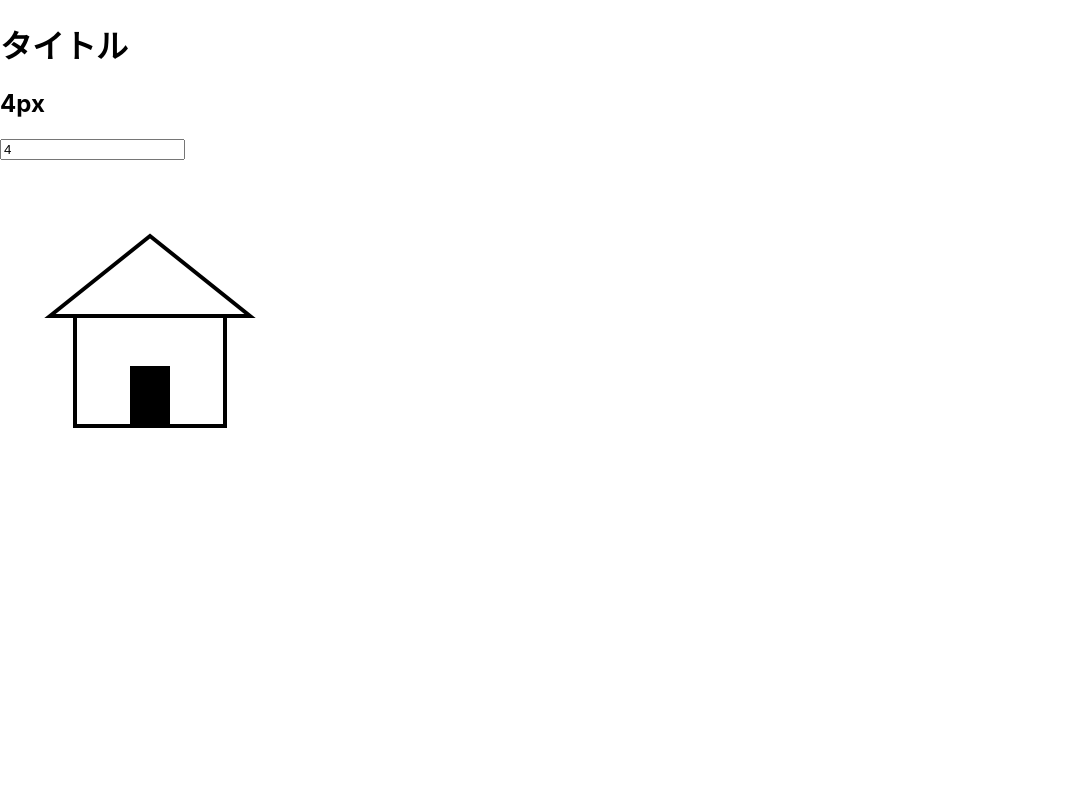
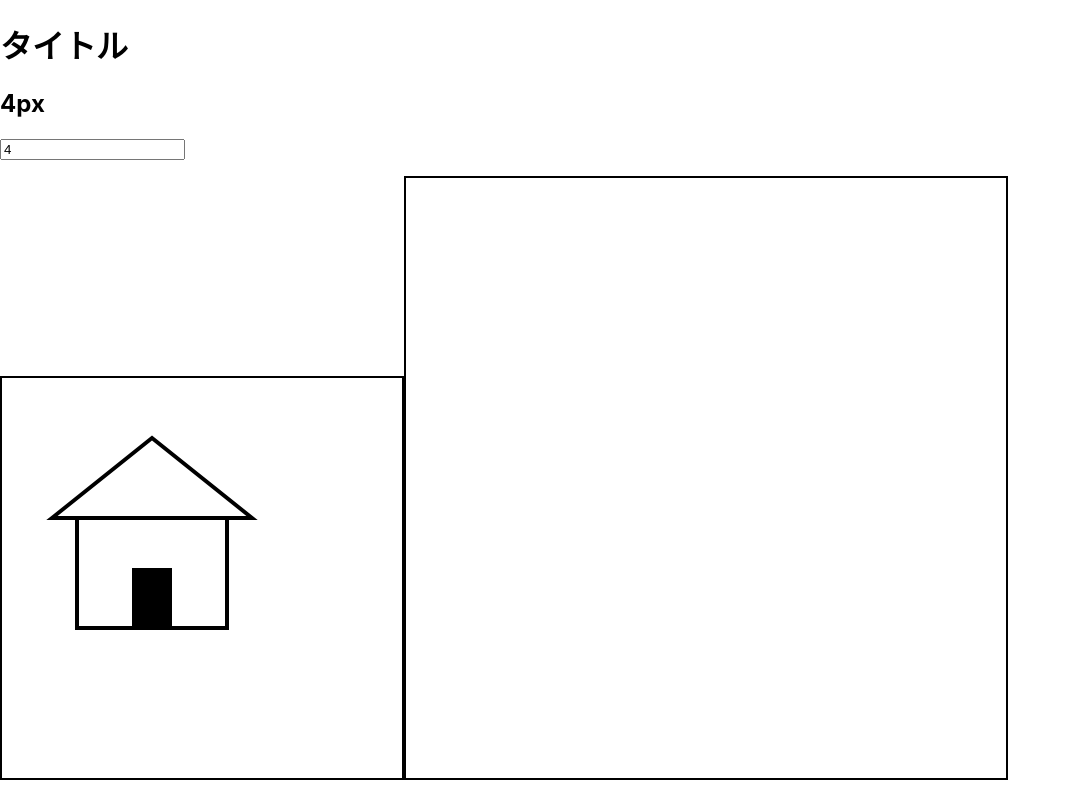
Before and after one commit to kotodu/react-paint, a React (Create React App) app: page / in a window 1280 px wide. Shown: the whole page, without its empty margins (0-1071 px from the left). Built offline with nearby package versions, Linux system fonts and the light colour scheme.

Commit message:
✨作った

```diff
--- a/src/PaintArea.jsx
+++ b/src/PaintArea.jsx
@@ -10,11 +10,13 @@ class PaintArea extends React.Component{
              * @property
              * @type {number}
              */
-            px:4
+            px: 4,
+            drawing:false
         }
         // Refの詳細
         // https://ja.reactjs.org/docs/refs-and-the-dom.html
         this.canvas = React.createRef();
+        this.paintArea = React.createRef();
     }
     draw(px) {
         // https://developer.mozilla.org/ja/docs/Web/API/CanvasRenderingContext2D
@@ -38,10 +40,13 @@ class PaintArea extends React.Component{
         ctx.stroke();
     }
     componentDidMount() {
+        this.ctx = this.paintArea.current.getContext("2d");
+        this.ctx.lineWidth = this.state.px;
         this.draw(this.state.px);
     }
     componentDidUpdate() {
         this.draw(this.state.px);
+        this.ctx.lineWidth = this.state.px;
     }
     render(){
         return (
@@ -56,7 +61,7 @@ class PaintArea extends React.Component{
                         value={this.state.px}
                         onChange={(e) => {
                             this.setState({
-                                px: e.target.value
+                                px: e.target.value,
                             });
                         }}
                     />
@@ -66,8 +71,53 @@ class PaintArea extends React.Component{
                     ref={this.canvas}
                     width="400"
                     height="400"
+                    style={{
+                        borderStyle:"solid",
+                        borderColor: "black",
+                        borderWidth: 2,
+                    }}
                 />
-                <br />
+                <canvas
+                    id="paintArea"
+                    ref={this.paintArea}
+                    width={600}
+                    height={600}
+                    style={{
+                        borderStyle:"solid",
+                        borderColor: "black",
+                        borderWidth: 2,
+                    }}
+                    onMouseDown={e => {
+                        const x = e.pageX - e.currentTarget.offsetLeft;
+                        const y = e.pageY - e.currentTarget.offsetTop;
+                        this.setState({
+                            drawing:true
+                        })
+                        const ctx = this.ctx;
+                        ctx.beginPath();
+                        ctx.moveTo(x,y);
+                        ctx.stroke();
+                    }}
+                    onMouseMove={e => {
+                        const y = e.pageY - e.currentTarget.offsetTop;
+                        const x = e.pageX - e.currentTarget.offsetLeft;
+                        if (this.state.drawing) {
+                            const ctx = this.ctx;
+                            ctx.lineTo(x,y);
+                            ctx.stroke();
+                        }
+                    }}
+                    onMouseUp={e => {
+                        const y = e.pageY - e.currentTarget.offsetTop;
+                        const x = e.pageX - e.currentTarget.offsetLeft;
+                        this.setState({
+                            drawing:false
+                        })
+                        const ctx = this.ctx;
+                        ctx.lineTo(x,y);
+                        ctx.stroke();
+                    }}
+                />
             </div>
         );
 
```
